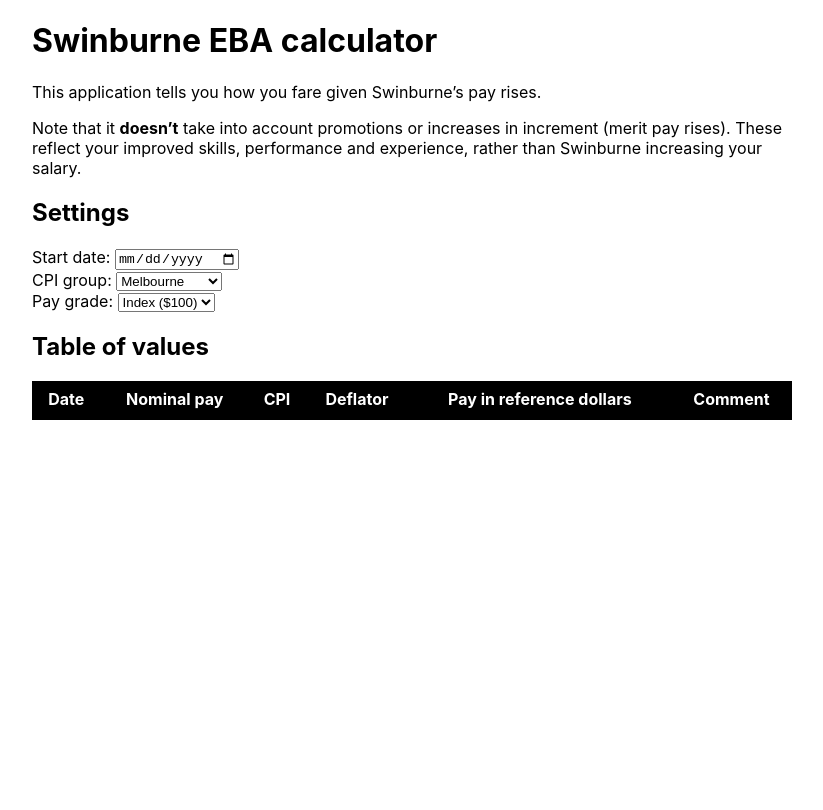
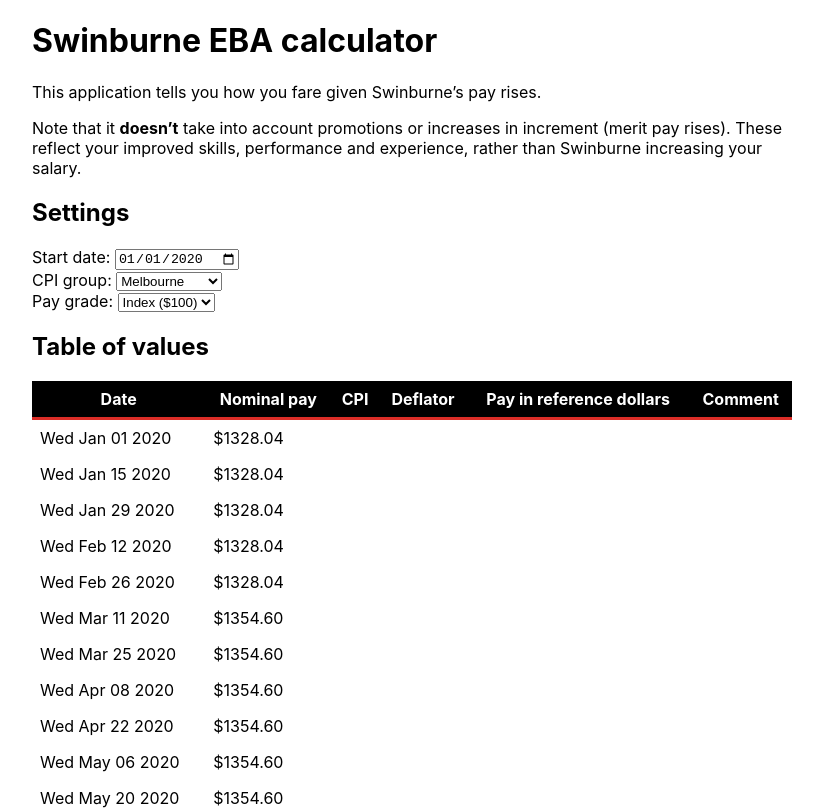
Before and after one commit to pwc/swinburne-eba-calculator, a React (Create React App) app in the folder swinburne-eba-calculator/: page / in a window 1280 px wide. Shown: the top 810 px of the page, without its empty margins (228-1051 px from the left). Built offline with nearby package versions, Linux system fonts and the light colour scheme.

Commit message:
Pay grade

```diff
--- a/swinburne-eba-calculator/src/App.css
+++ b/swinburne-eba-calculator/src/App.css
@@ -17,5 +17,8 @@
 	background-color: #000;
 	color: #fff;
 	font-weight: bold;
-	border-bottom: 3px solid #000;
+	border-bottom: 3px solid #dc2d27;
 }
+table tbody rd {
+	border-bottom: 1px solid #999999;
+}
--- a/swinburne-eba-calculator/src/App.tsx
+++ b/swinburne-eba-calculator/src/App.tsx
@@ -1,8 +1,52 @@
 import React from 'react';
+import { useState } from 'react';
 import logo from './logo.svg';
 import './App.css';
 
-function TableOfValues(props: {}) {
+// 1 March 2017
+
+function payWithRaises(paygrade: string, date: Date) {
+	var basePay = 100;
+	if(paygrade == "hew7") {
+		basePay = 82585;
+	} else if(paygrade == "hew8") {
+		basePay = 92838;
+	}
+
+	if(date > new Date(Date.parse("2018-03-01"))) {
+		basePay *= 1.02;
+		basePay += 1200;
+	}
+	if(date > new Date(Date.parse("2019-03-01"))) { basePay *= 1.02; }
+	if(date > new Date(Date.parse("2020-03-01"))) { basePay *= 1.02; }
+	if(date > new Date(Date.parse("2021-03-01"))) { basePay *= 1.02; }
+	if(date > new Date(Date.parse("2022-03-01"))) { basePay *= 1.02; }
+	if(date > new Date(Date.parse("2023-08-22"))) { basePay *= 1.035; }
+	if(date > new Date(Date.parse("2024-07-01"))) { basePay *= 1.04; }
+	if(date > new Date(Date.parse("2025-07-01"))) { basePay *= 1.04; }
+	if(date > new Date(Date.parse("2026-07-01"))) { basePay *= 1.0375; }
+	return basePay;
+}
+
+function TableOfValues(props: {startDate: string, cpiSeries: string, paygrade: string}) {
+
+	var rows: any = [];
+	var startDate = Date.parse(props.startDate);
+	var endDate = Date.parse("2026-12-31");
+
+	var currentPay
+	var currentDate = startDate;
+	while(currentDate < endDate) {
+		let theDate = new Date(currentDate);
+		rows.push( {
+			date: theDate,
+			pay: payWithRaises(props.paygrade, theDate),
+		} );
+		currentDate += 14*86400*1000;
+	}
+	//for(; currentDate += 14*86400*1000; currentDate < endDate) {
+	//}
+
 	return <table>
 		<thead>
 			<tr>
@@ -15,29 +59,41 @@
 			</tr>
 		</thead>
 		<tbody>
+		{rows.map( (r: any) => <tr>
+			<td>{r.date.toDateString()}</td>
+			<td>${r.pay.toFixed(2)}</td>
+		</tr>)}
 		</tbody>
 	</table>;
 }
 
 function App() {
+	const [startDate, setStartDate] = useState("2020-01-01");
+	const [cpiSeries, setCpiSeries] = useState("melbourne");
+	const [paygrade, setPaygrade] = useState("index");
+
 	return (<main>
 		<h1>Swinburne EBA calculator</h1>
 		<p>This application tells you how you fare given Swinburne’s pay rises.</p>
 		<p>Note that it <b>doesn’t</b> take into account promotions or increases in increment (merit pay rises). These reflect your improved skills, performance and experience, rather than Swinburne increasing your salary.</p>
 		<h2>Settings</h2>
-	<label>Start date: <input type="date" /></label>
-	<label>CPI group: <select>
+		<label>Start date: <input type="date" value={startDate} onChange={(e) => setStartDate(e.target.value)} /></label>
+		<label>CPI group: <select value={cpiSeries} onChange={(e) => setCpiSeries(e.target.value)}>
 			<option value="melbourne">Melbourne</option>
 			<option value="australia">Australia-wide</option>
 			<option value="brisbane">Brisbane</option>
 		</select></label>
-	<label>Pay grade: <select>
+		<label>Pay grade: <select value={paygrade} onChange={(e) => setPaygrade(e.target.value)}>
 			<option value="index">Index ($100)</option>
 			<option value="hew7">HEW 7</option>
 			<option value="hew8">HEW 8</option>
 		</select></label>
 		<h2>Table of values</h2>
-	<TableOfValues />
+		<TableOfValues
+			startDate={startDate}
+			cpiSeries={cpiSeries}
+			paygrade={paygrade}
+		/>
 	</main>
 	);
 }
```
Lines whose indentation alone changed are shown as unchanged.
